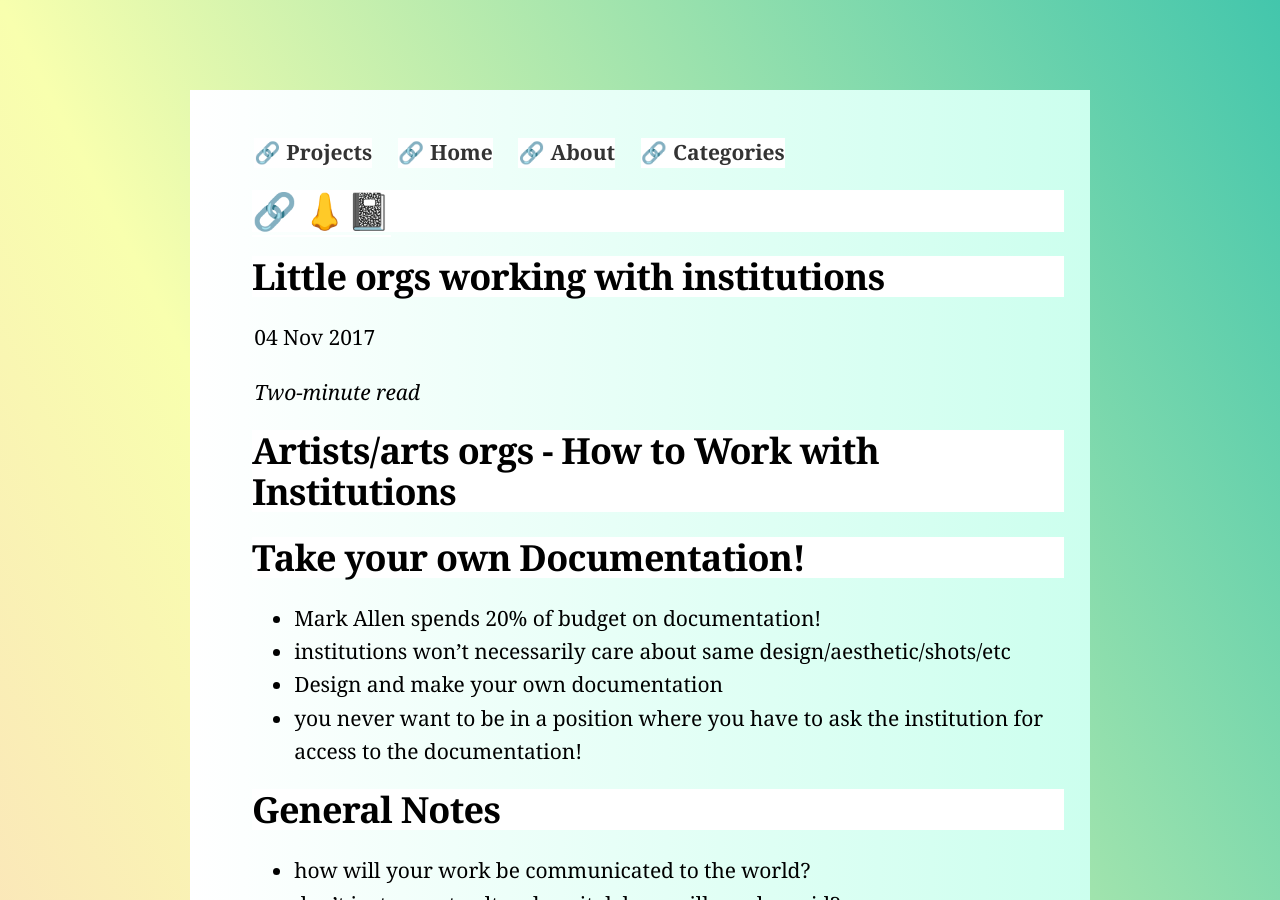
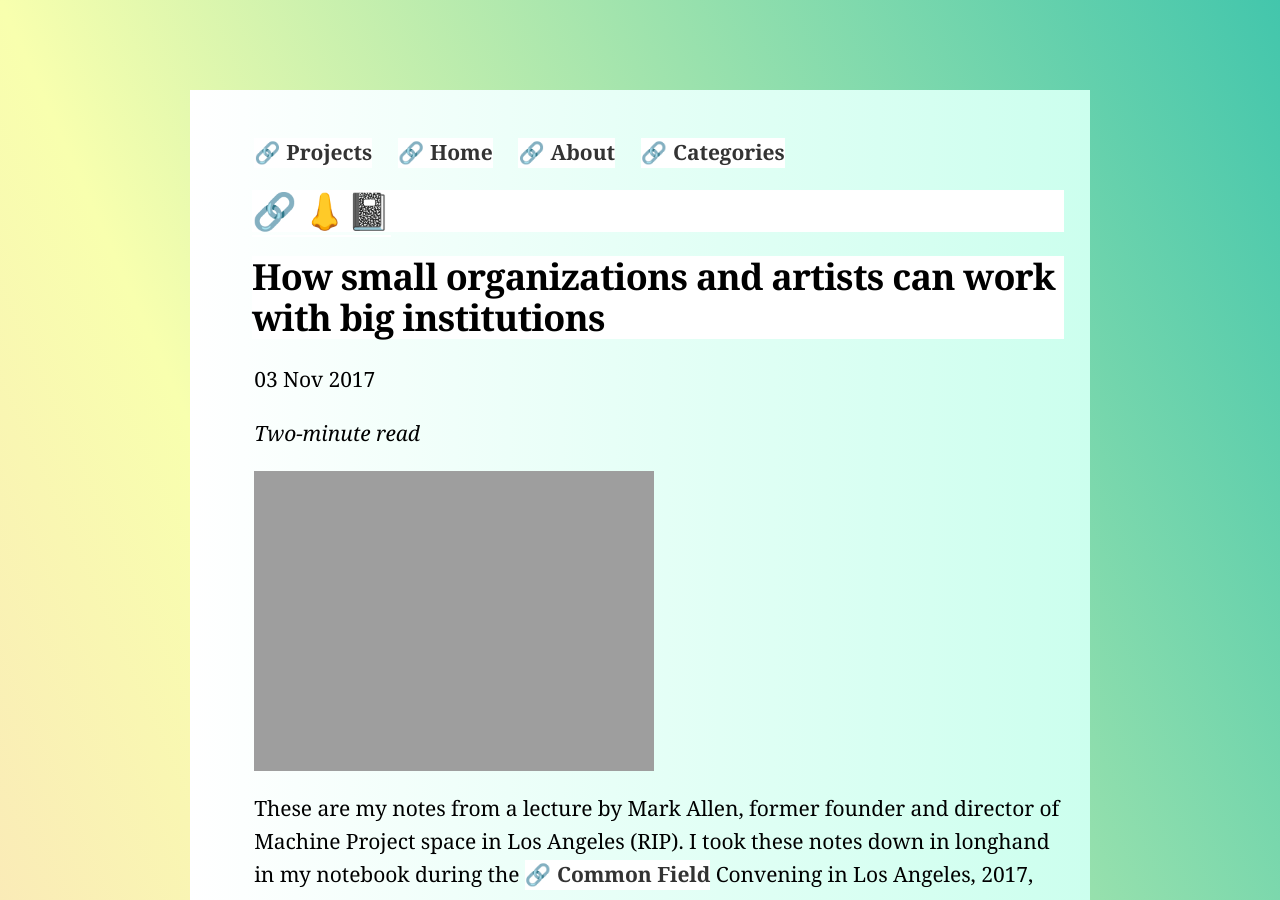
Before and after one commit to lee2sman/nosebook, a Jekyll site: the page built from _posts/2017-11-03-working-with-institutions.md, in a window 1280 px wide and 900 px high. Built offline with Jekyll 4.4.1, drawn with Linux system fonts in a browser that asks for light colours; some of the changed text lies outside the part shown.

Commit message:
added image, updated title

```diff
--- a/_posts/2017-11-03-working-with-institutions.md
+++ b/_posts/2017-11-03-working-with-institutions.md
@@ -1,11 +1,12 @@
 ---
 layout: post
-title:  "Little orgs working with institutions"
-date:   2017-11-03 18:40:05 -0800
+title:  "How small organizations and artists can work with big institutions"
 categories: org
 ---
 
-# Artists/arts orgs - How to Work with Institutions
+![Machine Project Field guide]({{"/images/machineproject.jpg" | absolute_url}})
+
+These are my notes from a lecture by Mark Allen, former founder and director of Machine Project space in Los Angeles (RIP). I took these notes down in longhand in my notebook during the [Common Field](https://www.commonfield.org/) Convening in Los Angeles, 2017, and have condensed and transcribed them here.
 
 # Take your own Documentation!
 
```
